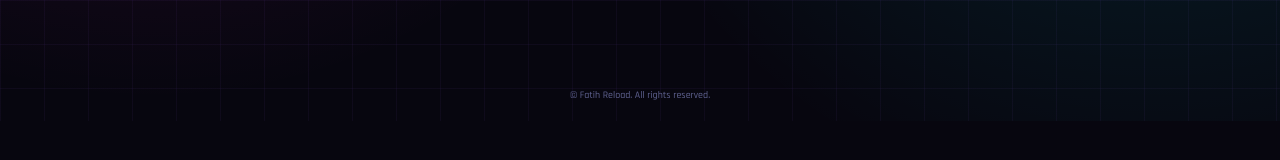
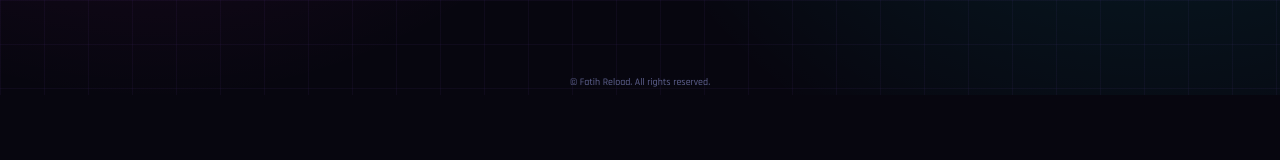
Before and after one commit to fatihreload/fatih-reload, a plain HTML site: page index.html in a window 1280 px wide. Shown: the part 528-688 px from the top of the page. Drawn offline with Linux system fonts and the light colour scheme; a script that the page names is missing.

Commit message:
Modify footer padding in index.html
Adjusted padding for footer to improve layout.

```diff
--- a/index.html
+++ b/index.html
@@ -81,7 +81,7 @@ label{font-size:11px}
 .bottom-nav{padding:5px 7px;padding-bottom:calc(5px + env(safe-area-inset-bottom))}
 .nav-item{font-size:9px;padding:4px}
 .nav-item .nav-icon{font-size:17px}
-.footer{font-size:10px;padding:18px 8px}
+.footer{font-size:10px;padding:5px 8px}
 
 /* Admin juga dibuat lebih rapat, tanpa mengubah menu atau fungsinya */
 .admin-main{padding:19px}
```
